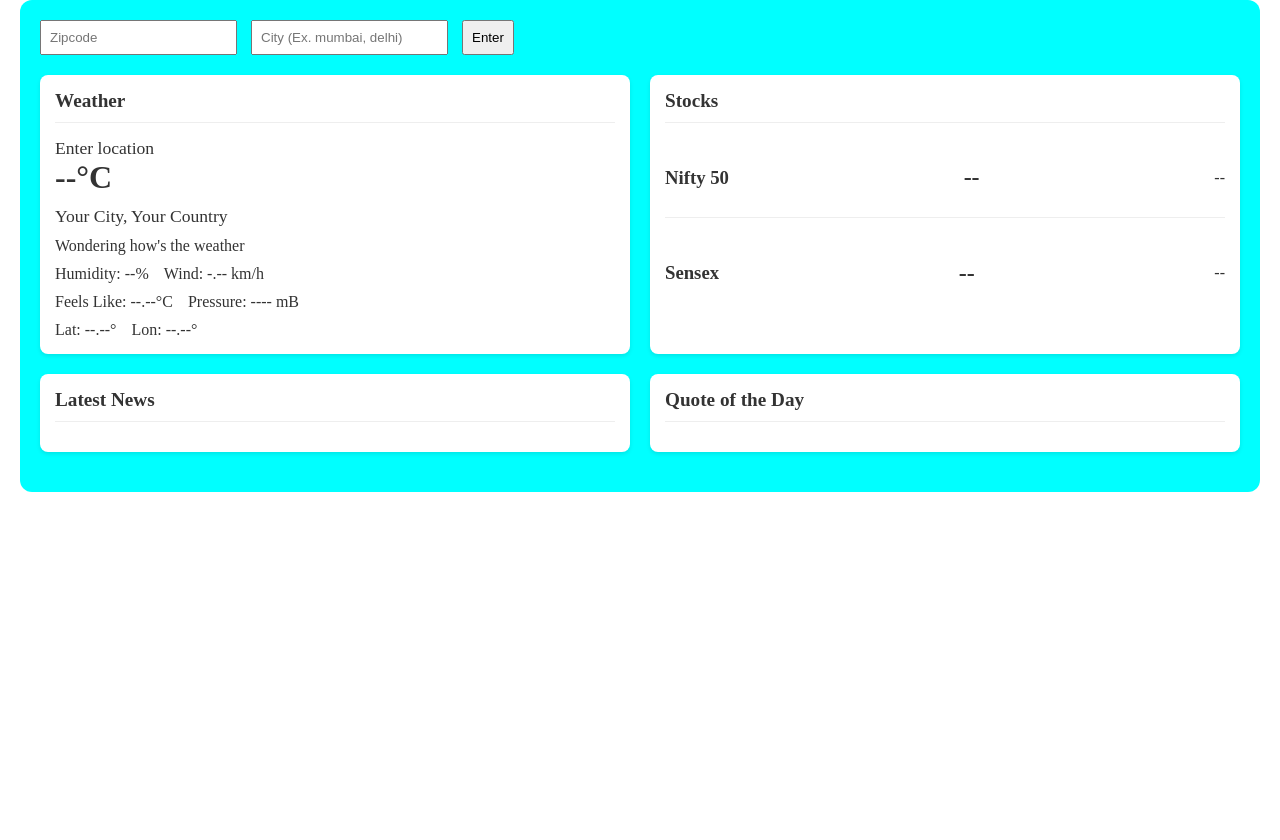
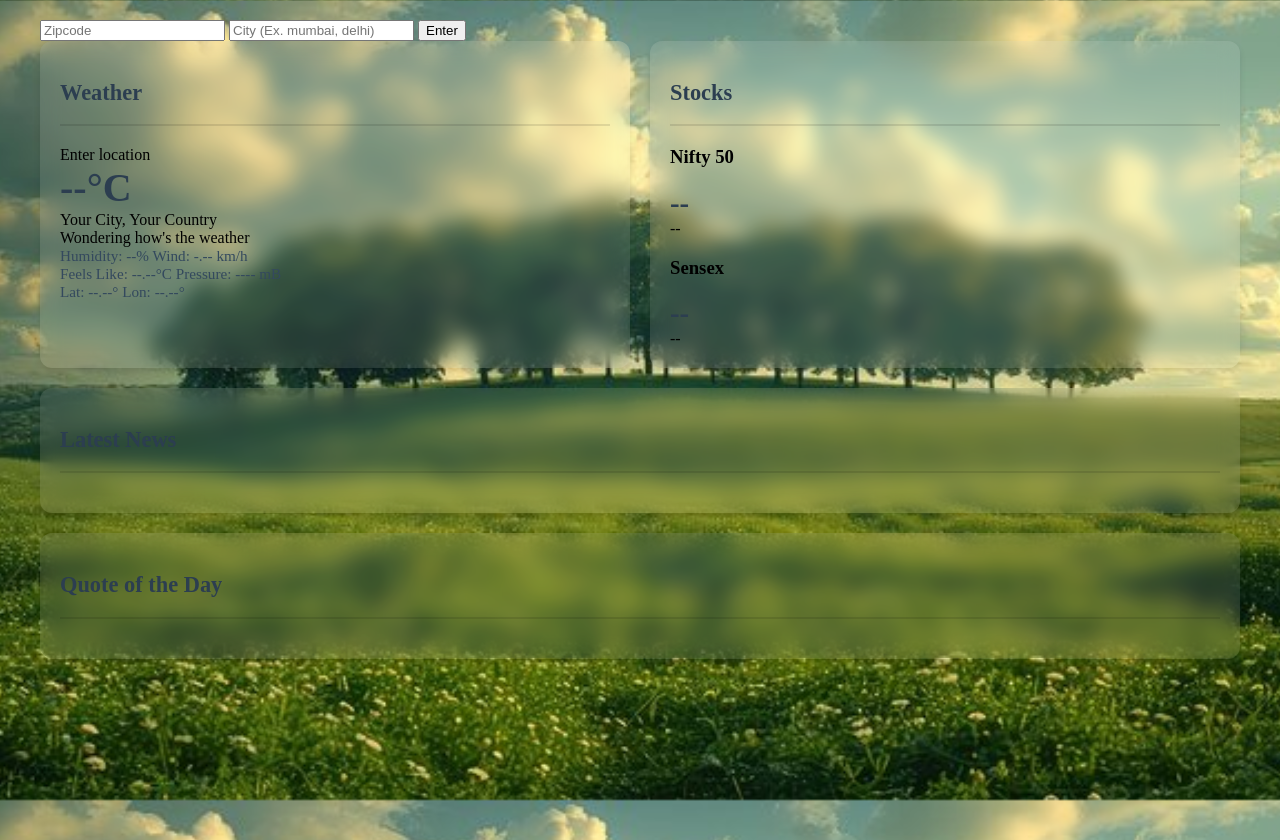
Before and after one commit to Parth-RK/weather_app, a Flask app: page / in a window 1280 px wide. Before the commit the page ends 492 px from the top, so only its background shows below. Run offline with Flask 3, Linux system fonts and the light colour scheme.

Commit message:
added bg-image, widget glass backgraound

```diff
--- a/static/index.css
+++ b/static/index.css
@@ -1,120 +1,119 @@
+/* First, fix the body and html styling */
+html, body {
+    margin: 0;
+    padding: 0;
+    min-height: 100vh;
+    width: 100%;
+    background-image: url('/static/assets/dashboard-bg.jpg');
+    background-size: cover;
+    background-position: center;
+    background-attachment: fixed;
+    background-repeat: no-repeat;
+}
+
+/* Update dashboard container */
 .dashboard {
+    padding: 20px;
     max-width: 1200px;
     margin: 0 auto;
-    padding: 20px;
+    min-height: 100vh;
 }
 
+/* Row styling */
 .row {
     display: flex;
     gap: 20px;
     margin-bottom: 20px;
+    width: 100%;
+}
+.row2 {
+    display: flex;
+    flex-direction: column;
+    gap: 20px;
+    margin-bottom: 20px;
+    width: 100%;
+}
+/* Widget styling */
+.widget {
+    background: rgba(255, 255, 255, 0.1);
+    backdrop-filter: blur(10px);
+    border-radius: 12px;
+    box-shadow: 0 4px 6px rgba(0, 0, 0, 0.1);
+    padding: 20px;
+    flex: 1;
+    transition: transform 0.2s ease;
 }
 
-.widget {
-    background: #fff;
-    border-radius: 8px;
-    box-shadow: 0 2px 4px rgba(0, 0, 0, 0.1);
-    padding: 15px;
-    flex: 1;
+.widget:hover {
+    transform: translateY(-2px);
 }
 
+/* Ensure widgets take equal space in their rows */
+.weather-widget,
+.stocks-widget,
+.news-widget,
+.quote-widget {
+    flex: 1;
+    min-width: 0; /* Prevents flex items from overflowing */
+}
+
+/* Additional responsive styling */
+@media (max-width: 768px) {
+    .row {
+
+    }
+
+    .widget {
+        margin-bottom: 20px;
+    }
+}
+
+/* Stock difference arrows and colors */
+.stock-change {
+    display: flex;
+    align-items: center;
+    gap: 4px;
+    font-weight: 500;
+}
+
+.arrow {
+    font-size: 1.2rem;
+    line-height: 1;
+}
+
+.arrow.up {
+    color: #2ecc71;
+}
+
+.arrow.down {
+    color: #e74c3c;
+}
+
+/* Additional styling improvements */
 .widget-header {
-    border-bottom: 1px solid #eee;
-    margin-bottom: 15px;
+    border-bottom: 2px solid rgba(0, 0, 0, 0.1);
+    margin-bottom: 20px;
 }
 
 .widget-header h2 {
-    margin: 0;
-    padding-bottom: 10px;
-    font-size: 1.2rem;
-}
-
-.weather-info {
-    display: flex;
-    flex-direction: column;
-    gap: 10px;
+    color: #2c3e50;
+    font-size: 1.4rem;
+    font-weight: 600;
 }
 
 .temperature {
-    font-size: 2rem;
-    font-weight: bold;
-}
-
-.location {
-    font-size: 1.1rem;
+    font-size: 2.5rem;
+    font-weight: 700;
+    color: #2c3e50;
 }
 
 .weather-details {
-    display: flex;
-    gap: 15px;
-}
-
-.weather-icon img {
-    width: 100px;
-    height: 100px;
-}
-
-.stocks-info {
-    display: flex;
-    flex-direction: column;
-    gap: 15px;
-}
-
-.stock-item {
-    display: flex;
-    justify-content: space-between;
-    align-items: center;
-    padding: 10px 0;
-    border-bottom: 1px solid #eee;
-}
-
-.stock-item:last-child {
-    border-bottom: none;
+    color: #34495e;
+    font-size: 0.95rem;
 }
 
 .stock-value {
-    font-size: 1.5rem;
-    font-weight: bold;
+    font-size: 1.8rem;
+    font-weight: 700;
+    color: #2c3e50;
 }
-
-.stock-change.up {
-    color: #2ecc71; /* Green for up */
-}
-
-.stock-change.down {
-    color: #e74c3c; /* Red for down */
-}
-
-
-form {
-    margin-bottom: 20px;
-}
-
-input,
-button {
-    padding: 8px;
-    margin-right: 10px;
-}
-
-/* static/index.css */
-body {
-    margin: 0;
-    padding: 0;
-}
-
-/* static/index.css */
-.dashboard {
-    /* background-image: url('/static/assets/bg-image.jpg'); Background for visible container */
-    background-size: cover;
-    background-color: aqua;
-    background-position: center;
-    background-attachment: fixed;
-    background-repeat: no-repeat;
-    padding: 20px;
-    max-width: 1200px;
-    margin: 0 auto;
-    color: #333;
-    /* Text color for readability */
-    border-radius: 12px;
-    /* Optional for styling */
-}
--- a/templates/index.html
+++ b/templates/index.html
@@ -78,18 +78,23 @@
                             <h3>Nifty 50</h3>
                             <div class="stock-value">{{ nifty | round(2) }}</div>
                             <div class="stock-change">
-                                <span class="{{ 'up' if nifty_diff > 0 else 'down' }}">
-                                    {{ nifty_diff | round(2) }}
-                                </span>
+                                {% if nifty_diff > 0 %}
+                                <span class="arrow up">▲</span> {{ (nifty_diff | abs) | round(2) }}
+                                {% else %}
+                                <span class="arrow down">▼</span> {{ (nifty_diff | abs) | round(2) }}
+                                {% endif %}
                             </div>
                         </div>
                         <div class="stock-item">
                             <h3>Sensex</h3>
                             <div class="stock-value">{{ sensex | round(2) }}</div>
                             <div class="stock-change">
-                                <span class="{{ 'up' if sensex_diff > 0 else 'down' }}">
-                                    {{ sensex_diff | round(2) }}
-                                </span>
+                                {% if sensex_diff > 0 %}
+                                <span class="arrow up">▲</span> {{ (sensex_diff | abs) | round(2) }}
+                                {% else %}
+                                <span class="arrow down">▼</span> {{ (sensex_diff | abs) | round(2) }}
+                                {% endif %}
+                            </div>
                             </div>
                         </div>
                     </div>
@@ -115,7 +120,7 @@
             </div>
         </div>
 
-        <div class="row">
+        <div class="row2">
             <div id="news" class="widget news-widget">
                 <div class="widget-header">
                     <h2>Latest News</h2>
```
Also changed, not shown: static/weatherStyle.css (deleted, +0 -54 lines), templates/weather.html (deleted, +0 -23 lines), static/assets/dashboard-bg.jpg (added).
